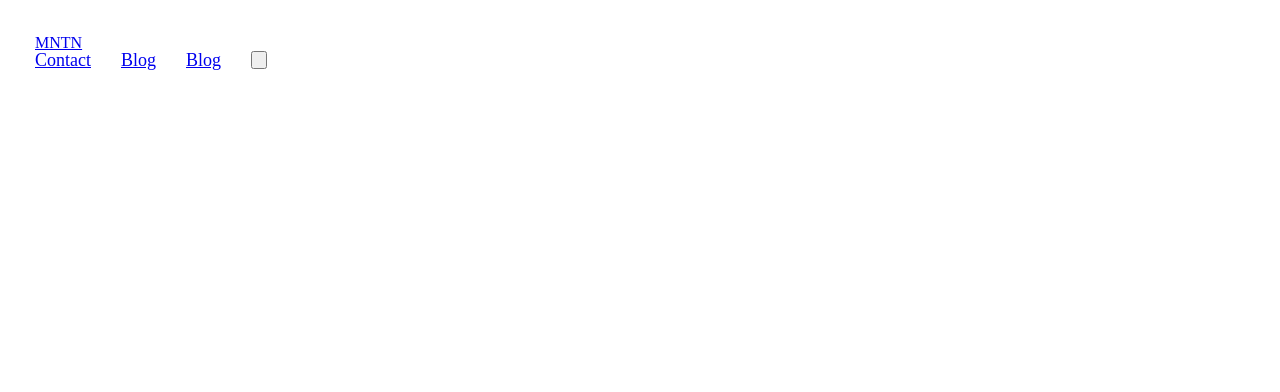
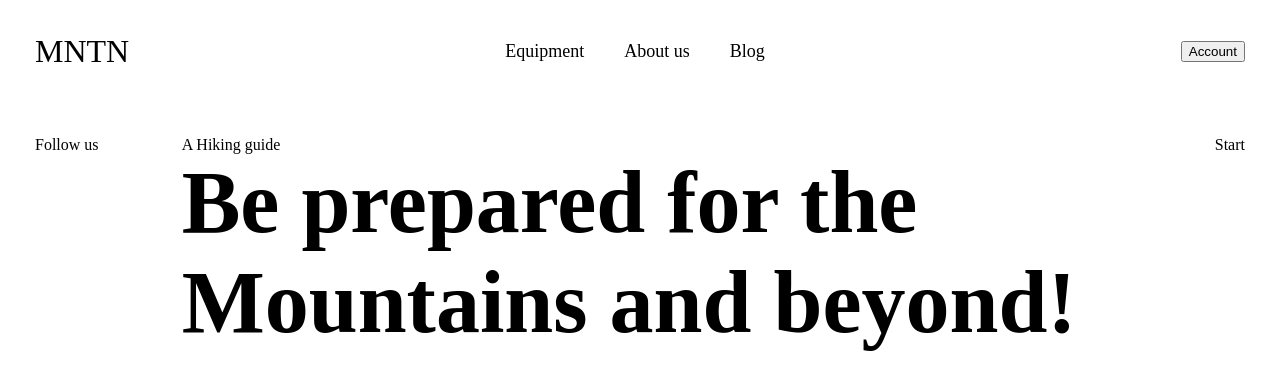
Before and after one commit to bonox2/MNTN, a plain HTML site: page index.html in a window 1280 px wide. Drawn offline with Linux system fonts and the light colour scheme.

Commit message:
hero start

```diff
--- a/css/style.css
+++ b/css/style.css
@@ -49,16 +49,41 @@ table {
 *,::before,::after{
     box-sizing: border-box
 }
+a,
+span {
+  display: inline-flex;
+  text-decoration: none;
+  color: black;
+}
+/* body {
+	font-family: "Roboto", system-ui, -apple-system, "Segoe UI", Roboto,
+	  "Helvetica Neue", Arial, "Noto Sans", "Liberation Sans", sans-serif,
+	  "Apple Color Emoji", "Segoe UI Emoji", "Segoe UI Symbol", "Noto Color Emoji";
+	font-size: 16px;
+	line-height: 1;
+	color: var(--color);
+	background: #fff;
+
+  } */
+  body{
+	  color: #000;
+  }
 .container{
     width: 100%;
     max-width: 1460px;
     margin: 0 auto;
 }
+:root {
+	--theme-color: rgb(247, 148, 30);
+	--theme-color-2: rgb(241, 241, 242);
+	--color: #fff;
+	--color-2: #000;
+  }
 /*header*/
 .header{
 	width: 100%;
 }
-.container-header{
+.container-top{
     width: 100%;
     max-width: 1760px;
     margin: 0 auto;
@@ -66,85 +91,41 @@ table {
 .navbar{
 	display: flex;
 }
-:root {
-	--theme-color: rgb(247, 148, 30);
-	--theme-color-2: rgb(241, 241, 242);
-	--color: #fff;
-	--color-2: #000;
-  }
+
   /* header start  */
   .header {
 	padding: 35px;
   }
-  .nav {
+  .navbar {
 	display: flex;
 	justify-content: space-between;
 	align-items: center;
-  }
-  .nav > li{
-	margin-right: 30px;
-  }
-  .nav a {
-	transition: 0.3s;
 	font-size: 18px;
   }
-  .nav a:hover {
-	color: var(--theme-color);
+  .navbar>a{
+	  font-size: 32px;
   }
-
-  .gift-btn {
-	background-color: transparent;
-	color: var(--theme-color);
-	border: 1px solid var(--theme-color);
-	transition: 0.3s;
+  .nav{
+	  display: flex;
+	}
+	.nav li{
+		margin-right: 40px;
+	}
+  /*hero start*/
+  .hero{
+	  padding: 35px;
   }
-  /* header end  */
-  /* hero start  */
-  .hero {
-	background-color: var(--theme-color-2);
+  .hero-info{
+	  display: flex;
+	  justify-content: space-between;
   }
-  .hero-row{
-	display: flex;
-	align-items: center;
-	justify-content: space-between;
+  .title{
+	  width: 950px;
   }
-  .hero-row.reverse{
-	flex-direction: row-reverse;
+  .hero-h1{
+	font-size: 88px;
+	font-weight: 600;
+	line-height: 100px;
+	text-align: left;
   }
-  .hero-content {
-	width: 50%;
-	display: flex;
-	align-items: center;
-	justify-content: center;
-  }
-  .hero-content>div{
-	width: 430px;
-  }
-  .hero-img{
-	width: 50%;
-	height: auto;
-	object-fit: cover;
-  }
-  .hero-title-top {
-	font-size: 56px;
-	line-height: 1.4;
-	margin-bottom: 35px;
-  }
-  .hero-top-btn {
-	margin-top: 50px;
-	color: var(--color);
-	background-color: var(--theme-color);
-	transition: 0.3s;
-  }
-  .hero-bottom-content {
-	width: 440px;
-	padding: 165px 166px 105px 833px;
-  }
-  .hero-bottom-btn {
-	color: var(--theme-color);
-	border: 1px solid var(--theme-color);
-	margin-top: 35px;
-	background-color: transparent;
-	transition: 0.3s;
-  }
-  /* hero end  */
+   /* hero end  */
--- a/index.html
+++ b/index.html
@@ -9,18 +9,29 @@
 </head>
 <body>
     <header class="header">
-      <a href="#">MNTN</a>
-        <div class="container-header">
+        <div class="container-top">
           <nav class="navbar">
-            <ul class="nav" id="nav">
-              <li class="hidden-nav-item"><a href="#">Contact</a></li>
-              <li class="hidden-nav-item"><a href="#">Blog</a></li>
+            <a href="#">MNTN</a>
+            <ul class="nav">
+              <li class="hidden-nav-item"><a href="#">Equipment</a></li>
+              <li class="hidden-nav-item"><a href="#">About us</a></li>
               <li class="hidden-nav-item"><a href="#">Blog</a></li>
             </ul>
-            <button class="header-button fas fa-bars" id="navBtn"></button>
+            <button class="header-button fas fa-bars" id="navBtn">Account</button>
           </nav>
         </div>
       </header>
-
+      <section class="hero">
+        <div class="container-top">
+          <div class="hero-info">
+            <div class="icons"><a href="#">Follow us</a></div>
+            <div class="title">
+              <div class="title-name">A Hiking guide</div>
+              <h1 class="hero-h1">Be prepared for the Mountains and beyond!</h1>
+            </div>
+            <div class="slider">Start</div>
+          </div>
+        </div>
+      </section>
 </body>
 </html>
```
Also changed, not shown: 2 other files.
